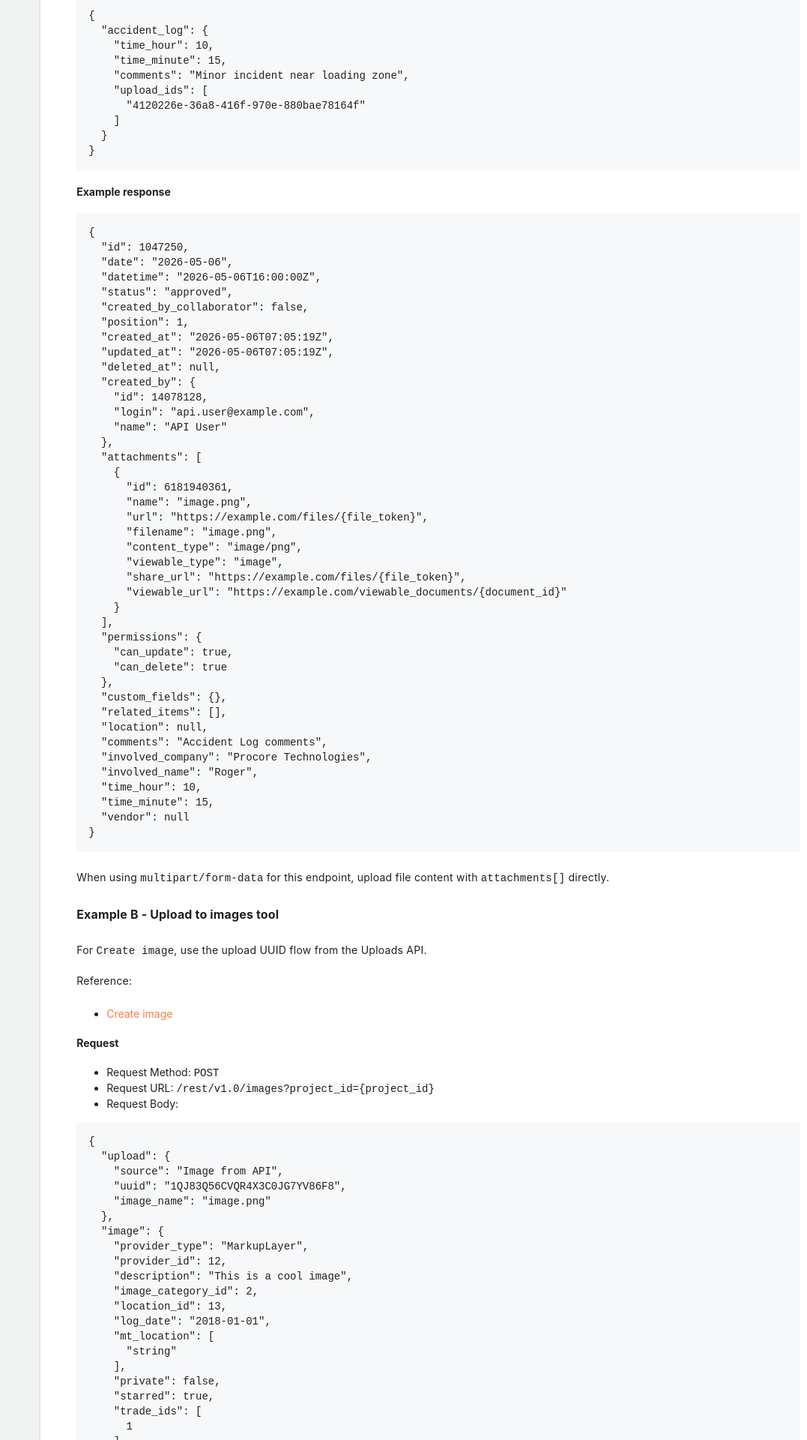
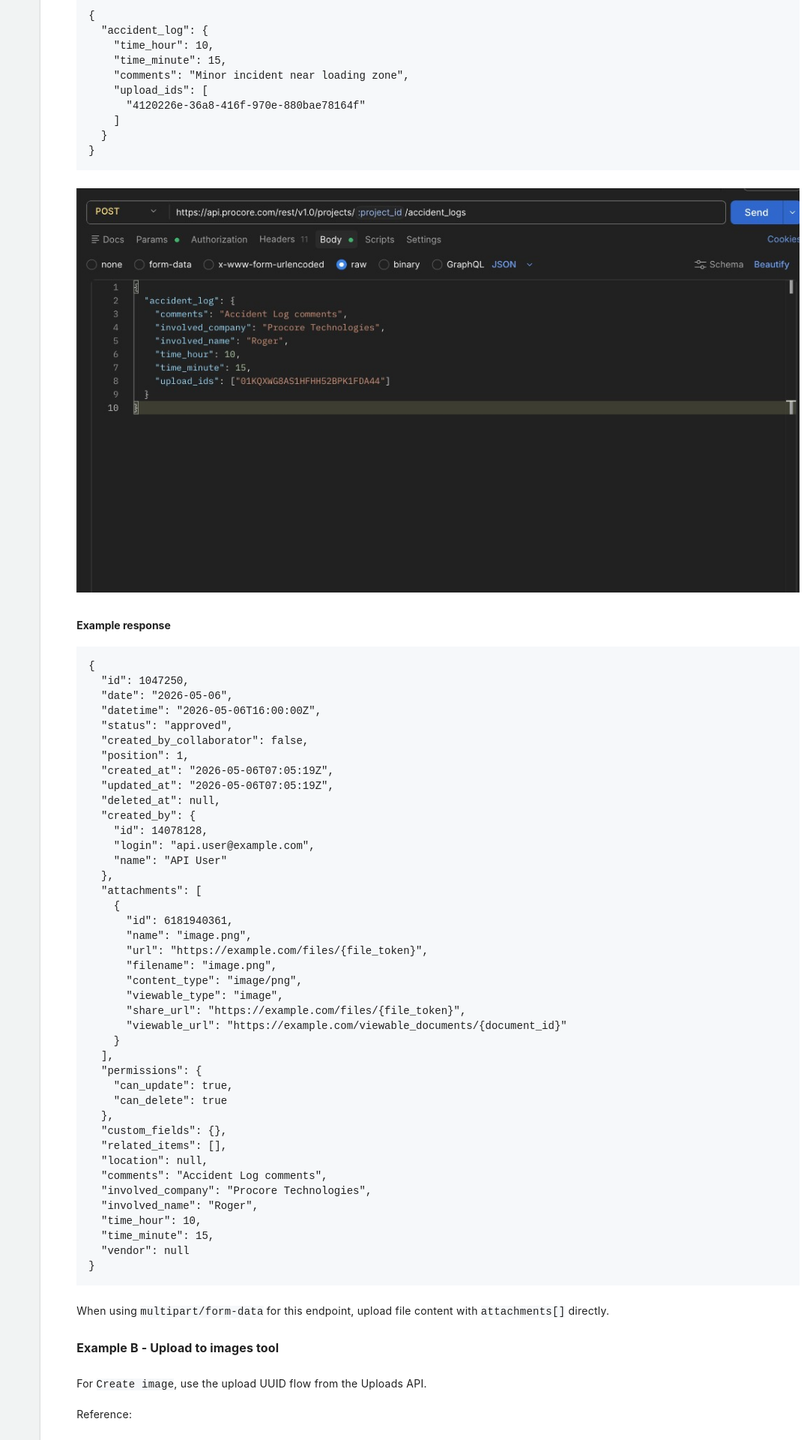
Before and after one commit to procore/documentation, a Jekyll site: the page built from tutorials/attachments.md, in a window 1280 px wide. Shown: the part 1745-3665 px from the top of the page at 75% size, without its empty margins (203-1280 px from the left). Built offline with Jekyll 4.4.1, drawn with Linux system fonts in a browser that asks for light colours; comment, search, counter and statistics services are not loaded.

Commit message:
PPC2-7778: link accident log screenshot in attachments tutorial
Add the accident log request screenshot to the accident_logs example so both examples include visual request references.

Co-authored-by: Cursor <cursoragent@cursor.com>

````diff
--- a/tutorials/attachments.md
+++ b/tutorials/attachments.md
@@ -67,6 +67,8 @@ Reference:
   }
 }
 ```
+
+![Accident log request example]({{ site.baseurl }}/assets/guides/accident-log-direct-upload-request.png)
 
 #### Example response
 
````
